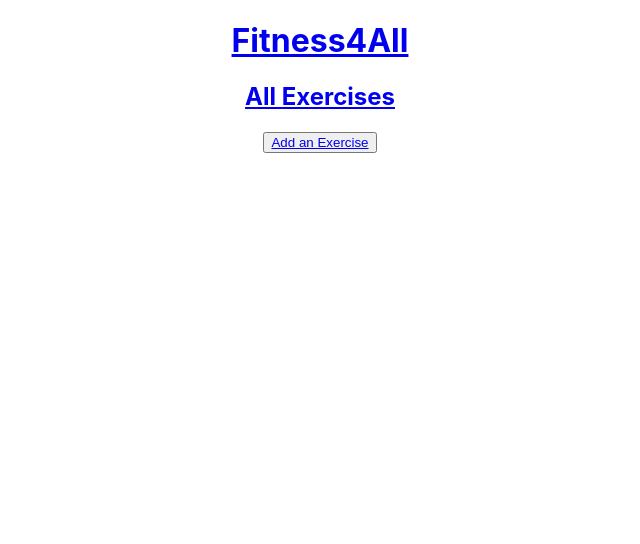
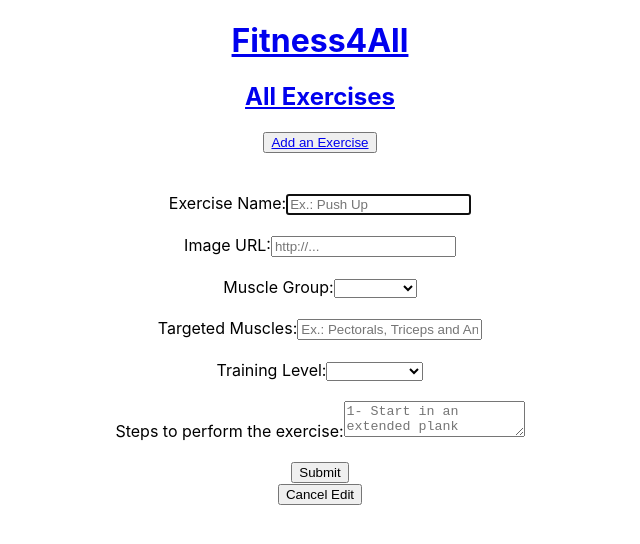
Before and after one commit to DiegoCarrero/Fitness4All, a React (Create React App) app: page /exercises/1/edit in a window 1280 px wide. Shown: the top 544 px of the page, without its empty margins (320-960 px from the left). Built offline with nearby package versions, Linux system fonts and the light colour scheme; no server answers.

Commit message:
edit editexercise, crud functionality is complete

```diff
--- a/src/Components/EditExercise.js
+++ b/src/Components/EditExercise.js
@@ -1,9 +1,131 @@
-import React from 'react'
+import { useState, useEffect } from "react";
+import { useParams, Link, useNavigate } from "react-router-dom";
+import axios from "axios";
+
+const API = process.env.REACT_APP_API_URL;
 
 export default function EditExercise() {
+
+  const { id } = useParams();
+  const navigate = useNavigate();
+
+  const [exercise, setExercise] = useState({
+    name: '',
+    image: '',
+    muscle_group: '',
+    targeted_muscles: '',
+    difficulty_level: '',
+    how_to: ''
+  });
+
+  useEffect(() => {
+    axios.get(`${API}/exercises/${id}`)
+      .then((response) => setExercise(response.data))
+      .catch((e) => console.warn('catch', e))
+  }, [id])
+
+  function handleTextChange(event) {
+    setExercise({ ...exercise, [event.target.id]: event.target.value });
+  }
+
+  function handleOptionChange(event) {
+    setExercise({ ...exercise, [event.target.id]: event.target.value });
+  }
+
+  function handleSubmit(event) {
+    event.preventDefault();
+    axios.put(`${API}/exercises/${id}`, exercise)
+      .then(() => {
+        navigate(`/exercises/${id}`);
+      }, (error) => console.error(error))
+      .catch((c) => console.warn('catch', c))
+  }
+
   return (
     <div>
+      <br/><br/>
+      <form onSubmit={handleSubmit}>
 
+        <label htmlFor="name">Exercise Name:</label>
+        <input
+          id="name"
+          value={exercise.name}
+          type="text"
+          onChange={handleTextChange}
+          placeholder="Ex.: Push Up"
+          autoFocus
+          required
+        />
+        <br/><br/>
+
+        <label htmlFor="image">Image URL:</label>
+        <input
+          id="image"
+          value={exercise.image}
+          type="text"
+          pattern="http[s]*://.+"
+          placeholder="http://..."
+          onChange={handleTextChange}
+        />
+        <br/><br/>
+
+        <label htmlFor="muscle_group">Muscle Group:</label>
+        <select
+          name="muscle_group"
+          id="muscle_group"
+          value={exercise.muscle_group}
+          onChange={handleOptionChange}
+          required
+        >
+          <option></option>
+          <option value="Chest">Chest</option>
+          <option value="Back">Back</option>
+          <option value="Legs">Legs</option>
+          <option value="Shoulders">Shoulders</option>
+          <option value="Arms">Arms</option>
+        </select>
+        <br/><br/>
+
+        <label htmlFor="targeted_muscles">Targeted Muscles:</label>
+        <input
+          id="targeted_muscles"
+          value={exercise.targeted_muscles}
+          type="text"
+          onChange={handleTextChange}
+          placeholder="Ex.: Pectorals, Triceps and Anterior Deltoids"
+        />
+        <br/><br/>
+
+        <label htmlFor="difficulty_level">Training Level:</label>
+        <select
+          name="difficulty_level"
+          id="difficulty_level"
+          value={exercise.difficulty_level}
+          onChange={handleOptionChange}
+        >
+          <option></option>
+          <option value="Novice">Novice</option>
+          <option value="Beginner">Beginner</option>
+          <option value="Intermediate">Intermediate</option>
+          <option value="Advanced">Advanced</option>
+        </select>
+        <br/><br/>
+
+        <label htmlFor="how_to">Steps to perform the exercise:</label>
+        <textarea
+          id="how_to"
+          value={exercise.how_to}
+          onChange={handleTextChange}
+          placeholder="1- Start in an extended plank position. 2-..."
+        />
+        <br/><br/>
+
+        <input type="submit" />
+
+      </form>
+      <Link to={`/exercises/${id}`}>
+        <button>Cancel Edit</button>
+      </Link>
     </div>
   )
 }
--- a/src/Components/NewExercise.js
+++ b/src/Components/NewExercise.js
@@ -23,7 +23,6 @@ export default function NewExercise() {
 
   function handleOptionChange(event) {
     setNewExercise({ ...newExercise, [event.target.id]: event.target.value });
-    console.log(newExercise);
   }
 
   function handleSubmit(event) {
@@ -34,8 +33,8 @@ export default function NewExercise() {
         console.log('exercise added', newExercise)
       },
       (error) => console.error(error)
-    )
-    .catch((c) => console.warn('catch', c));
+      )
+      .catch((c) => console.warn('catch', c));
   }
 
   return (
```
